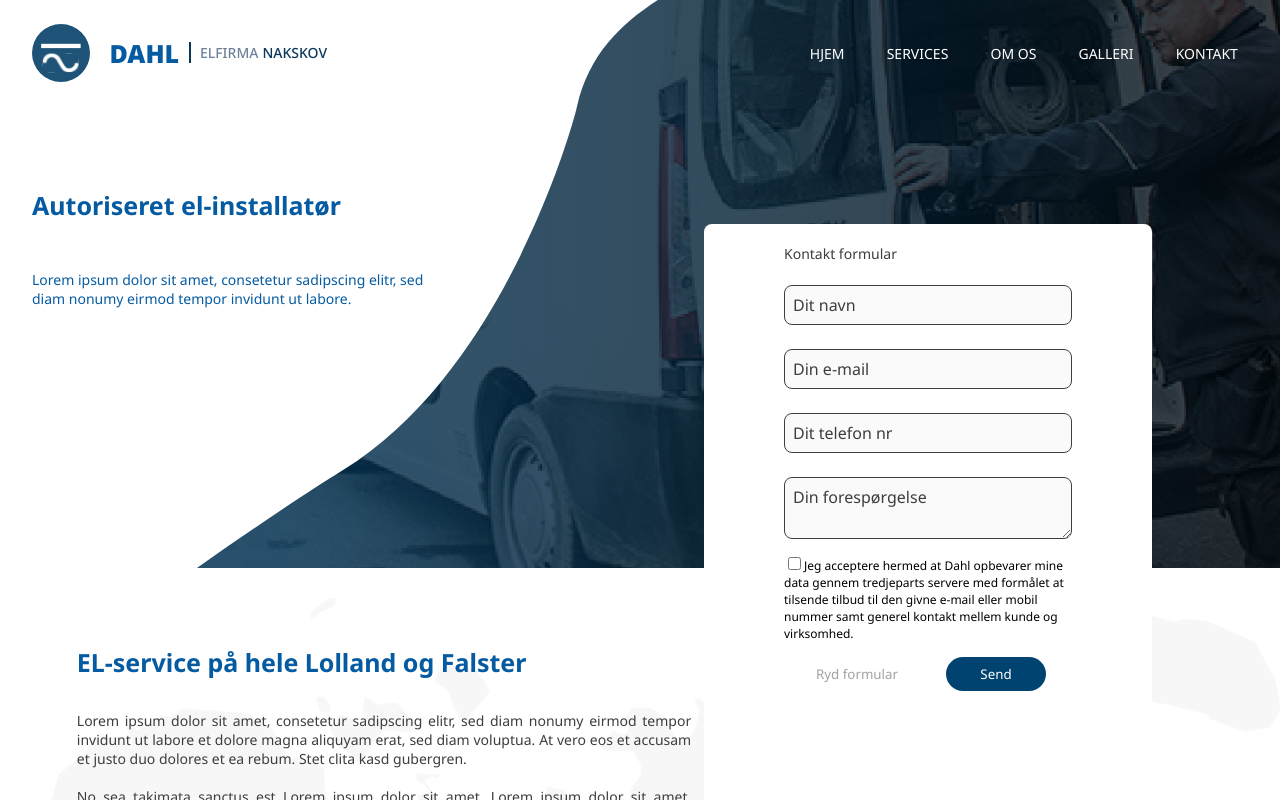
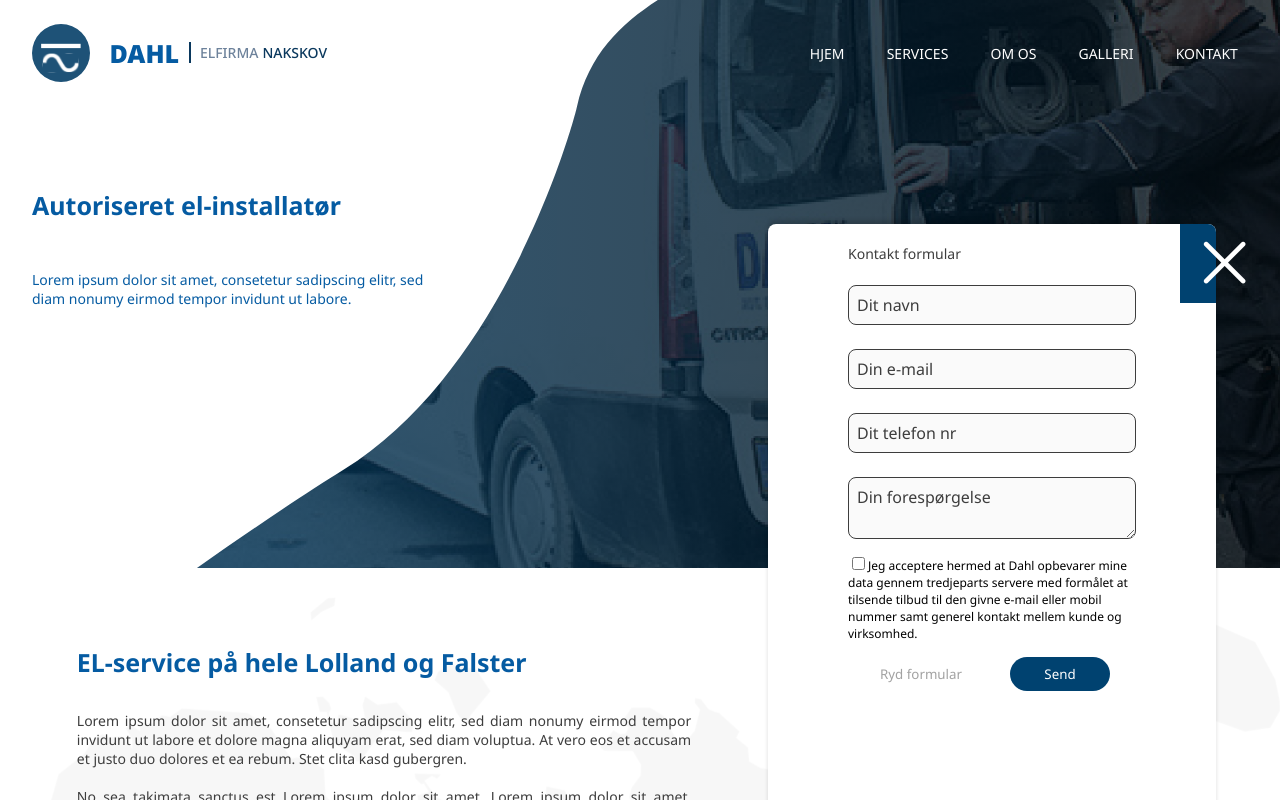
Before and after one commit to nikolai001/Dahl-Nuxt, a Nuxt app: page / in a window 1280 px wide. Both pictures are taken after a click on the button "Kontakt os i dag". Shown: the top 800 px of the page. Built offline with nearby package versions, Linux system fonts and the light colour scheme.

Commit message:
Moved contact form into own component, reusing contact form from contact on index page

```diff
--- a/assets/scss/assets/_elevations.scss
+++ b/assets/scss/assets/_elevations.scss
@@ -1,2 +1,3 @@
 $el-1: 0 4px 4px rgba(0,0,0,.14);
 $el-2: 0 8px 8px rgba(0,0,0,.14);
+$el-1--invert: 0 -4px 4px rgba(0,0,0,.14);
--- a/components/ContactMapComponent.vue
+++ b/components/ContactMapComponent.vue
@@ -1,6 +1,6 @@
 <template>
 	<article class="contact-map">
-		<ContactformComponent />
+		<ContactformComponent style="display: flex;" />
 		<iframe
 			class="contact-map__map"
 			src="https://snazzymaps.com/embed/475725"
--- a/components/ContactformComponent.vue
+++ b/components/ContactformComponent.vue
@@ -1,5 +1,6 @@
 <template>
 	<form class="contact-form">
+        <button v-show="closeButton" class="contact-form__close material-symbols-rounded" type="button" @click="$emit('close')">close</button>
 		<p class="contact-form__headline">Kontakt formular</p>
 		<input
 			class="contact-form__field"
@@ -70,6 +71,11 @@ export default {
 			},
 		};
 	},
+
+    props : {
+        closeButton: Boolean
+    },
+
 	methods: {
 		clear() {
 			this.request = { name: "", mail: "", phone: "", message: "", terms: false };
@@ -95,9 +101,25 @@ export default {
 @import '@/assets/scss/assets/_collections';
 
 .contact-form {
-    display: flex;
+    display: none;
     flex-direction: column;
     margin-bottom: 20px;
+
+    &__close {
+        border-radius: 0 $secondary-border 0 0;
+        background-color: $cta-blue;
+        @include icon($white, $icon);
+        width: 8%;
+        aspect-ratio: 1/1;
+        border: none;
+        position: absolute;
+        margin: 0 0 0 auto;
+        left: 0;
+        right: 0;
+        top: 0;
+        bottom: 0;
+        cursor: pointer;
+    }
 
     &__headline {
         width: 90%;
--- a/components/HeaderComponent.vue
+++ b/components/HeaderComponent.vue
@@ -58,41 +58,7 @@
       <div :class="{ content__margin:!ContactOpen }" class="content__logo">
         <button v-if="!ContactOpen" class="logo__cta"></button>
       </div>
-
-      <!-- <form
-        action=""
-        method="post"
-        :class="{displayContact:ContactOpen}"
-        class="content__contact-form"
-      >
-        <button
-          type="button"
-          class="contact-form__close material-symbols-rounded"
-          @click="ContactOpen = false"
-        >
-          close
-        </button>
-        <p class="contact-form__paragraph" @click="ContactOpen = false">Kontakt os I dag</p>
-        <input
-          type="text"
-          placeholder="Dit navn..."
-          class="contact-form__input contact-form__input--name"
-        />
-        <input
-          type="text"
-          placeholder="E-mail..."
-          class="contact-form__input contact-form__input--mail"
-        />
-        <textarea
-          name=""
-          id=""
-          rows="5"
-          placeholder="Skriv en besked..."
-          class="contact-form__message"
-        ></textarea>
-        <button type="submit" class="contact-form__submit">SEND</button>
-      </form> -->
-      <ContactformComponent :class="{noDisplay:ContactOpen}" class="content__contact-form" />
+      <ContactformComponent :class="{noDisplay:ContactOpen}" class="content__contact-form" :closeButton="true" @close="ContactOpen = false" />
     </div>
   </header>
 </template>
@@ -112,7 +78,6 @@ export default {
       MenuToggled: false,
     };
   },
-  methods: {},
 };
 </script>
 
@@ -231,10 +196,15 @@ export default {
         height: fit-content;
         top: 0;
         bottom: 0;
-        position: absolute;
-        margin: auto 0 0 0;
-        border-radius:0.5em 0.5em 0 0;
+        left: 0;
+        right: 0;
+        position: fixed;
+        margin: auto auto 0 auto;
+        width:95%;
+        border-radius:$secondary-border $secondary-border 0 0;
         display:none;
+        padding: 0 0 20px 0;
+        box-shadow: $el-1--invert;
     }
   }
 }
```
